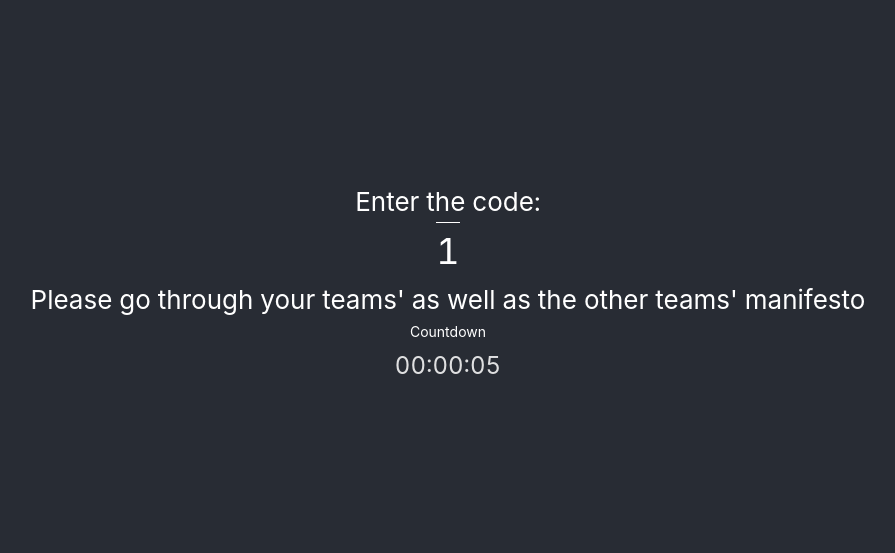
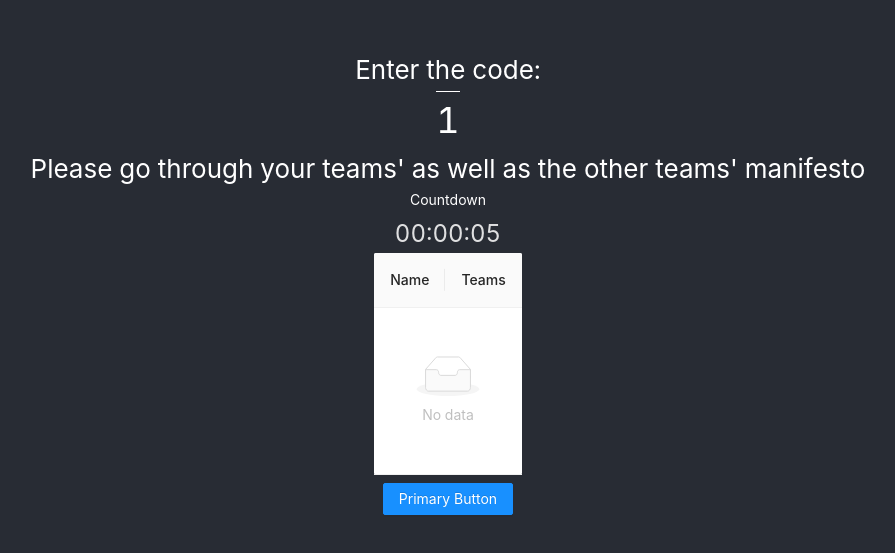
Before and after one commit to TLUPeterson/parliamentapp, a React (Create React App) app: page /teams/1 in a window 1280 px wide. Shown: the part 117-670 px from the top of the page, without its empty margins (192-1087 px from the left). Built offline with nearby package versions, Linux system fonts and the light colour scheme.

Commit message:
working player show. Duplicates players on reset(client side only)

```diff
--- a/package.json
+++ b/package.json
@@ -2,7 +2,6 @@
   "name": "parla",
   "version": "0.1.0",
   "private": true,
-  "homepage": "https://TLUPeterson.github.io/parliamentapp",
   "dependencies": {
     "@testing-library/jest-dom": "^5.16.5",
     "@testing-library/react": "^13.4.0",
--- a/src/components/JoinGameComp/JoinGameComp.js
+++ b/src/components/JoinGameComp/JoinGameComp.js
@@ -1,6 +1,6 @@
 import { useState } from "react";
 import { gamesRef } from "../../utils/fbConfig";
-import { Input, Button } from 'antd';
+import { Input, Button, Form } from 'antd';
 function JoinGameComp(){
 
 //Player and gamecode state
@@ -10,28 +10,42 @@ const [gameCode, setGameCode] = useState("");
 
 let thecode;
 const joinGame = (e) => {
-  e.preventDefault();
+  //e.preventDefault();
   const item = {
     player: player
   }
   thecode = gameCode;
   gamesRef.child(thecode).child('players').push(item);
 
-  //window.location.href = '/teams/' + thecode;
+  window.location.href = '/teams/' + thecode;
 
-  //setPlayer("");
-  //setGameCode("");
-  //Send gamecode to next page with react component
 
 }
   return (
-    <form onSubmit={joinGame}>
+    <div>
+    {/* <form onSubmit={joinGame}>
       <Input value={player} onChange={(e) => setPlayer(e.target.value)} placeholder="Player name"/>
       <Input value={gameCode} onChange={(e) => setGameCode(e.target.value)} placeholder="Game code"/>
       <Button type="primary" form="creategame" onClick={joinGame}>Continue</Button>
 
-    </form>
-  )
+    </form> */}
+
+      <Form onFinish={joinGame}>
+        <Form.Item  name="pname" rules={[{ required: true, message: 'Please input your name!' }]}>
+          <Input placeholder="Player name" value={player} onChange={(e) => setPlayer(e.target.value)}/>
+        </Form.Item>
+
+        <Form.Item  name="game code" rules={[{ required: true, message: 'Please the gamecode!' }]}>
+          <Input placeholder="Game code" value={gameCode} onChange={(e) => setGameCode(e.target.value)}/>
+        </Form.Item>
+
+        <Form.Item wrapperCol={{ offset: 8, span: 16 }}>
+        <Button type="primary" htmlType="submit">
+          Join
+        </Button>
+      </Form.Item>
+      </Form>
+    </div>)
 }
 
 export default JoinGameComp
--- a/src/components/ShowPlayers/ShowPlayers.js
+++ b/src/components/ShowPlayers/ShowPlayers.js
@@ -1,22 +1,74 @@
 import { useState } from "react";
 import { gamesRef } from "../../utils/fbConfig";
-import { Input, Button } from 'antd';
+import { Button, Table, Tag } from 'antd';
 //Game code so that players can access spesific game
 
+const queryString = window.location.pathname;
+const gamecode=queryString.substring(7)
+function ShowPlayers(){
+  let [playerdata, setPlayerdata] = useState([]);
+  const showPlayers = (e) => {
+    e.preventDefault();
+    gamesRef.child(gamecode).child("players").on("value", (snapshot) => {
+      let players = snapshot.val()
+      Object.entries(players).forEach(entry => {
+        const [key, value] = entry;
+        //Check which teams already have members firebase. push into which has least amount of members
+        let random=Math.floor(Math.random() * 4)
+        console.log(random)
+        if(random==0){playerdata.push({id: key, name:value.player, teams:['Solidarity']})}
+        if(random==1){playerdata.push({id: key, name:value.player, teams:['Ecology']})}
+        if(random==2){playerdata.push({id: key, name:value.player, teams:['Liberty']})}
+        if(random==3){playerdata.push({id: key, name:value.player, teams:['Tradition']})}
 
-function ShowPlayers(){
-  const showPlayers = (e) => {
-    gamesRef.on('value', snapshot  => {
-      const data = snapshot.val();
-      console.log(data.gamecode);
-    })
+      });
+
+    });
   }
 
-
+  const columns = [
+    {
+      title: 'Name',
+      dataIndex: 'name',
+      key: 'name',
+      render: (text) => <a>{text}</a>,
+    },
+    {
+      title: 'Teams',
+      key: 'teams',
+      dataIndex: 'teams',
+      render: (_, { teams }) => (
+        <>
+          {teams.map((team) => {
+            let color ;
+            if (team === 'Ecology') {
+              color = '#7cb305';
+            }
+            if (team === 'Solidarity') {
+              color = '#f5222d';
+            }
+            if (team === 'Liberty') {
+              color = '#fadb14';
+            }
+            if (team === 'Tradition') {
+              color = '#434343';
+            }
+            return (
+              <Tag color={color} key={team}>
+                {team.toUpperCase()}
+              </Tag>
+            );
+          })}
+        </>
+      ),
+    },
+  ]
 
   return (
-
+    <div>
+    <Table columns={columns} dataSource={playerdata} key={playerdata} />
     <Button type="primary" onClick={showPlayers}>Primary Button</Button>
+    </div>
   )
 }
 
--- a/src/pages/JoinGame/JoinGame.js
+++ b/src/pages/JoinGame/JoinGame.js
@@ -15,7 +15,6 @@ function JoinGame(){
 
         <div id="blockbutton">
         <JoinGameComp />
-        <div>Below this</div>
         </div>
       </header>
     </div>
--- a/src/pages/teams.js
+++ b/src/pages/teams.js
@@ -2,6 +2,7 @@ import { React, useState }  from 'react';
 import { Col, Row, Statistic, Button } from 'antd';
 import 'antd/dist/antd.css';
 import './teams.css';
+import ShowPlayers from '../components/ShowPlayers/ShowPlayers';
 
 const { Countdown } = Statistic;
 
@@ -20,6 +21,8 @@ function Teams(){
   };
   const queryString = window.location.pathname;
   const gamecode=queryString.substring(7)
+
+  console.log()
   return (
     <div className="App">
       <header className="App-header">
@@ -35,7 +38,7 @@ function Teams(){
 
       <div id="Countdown">
       <Countdown title="Countdown"  value={deadlines} onFinish={onFinish} />
-
+      <ShowPlayers/>
       </div>
       </header>
     </div>
```
